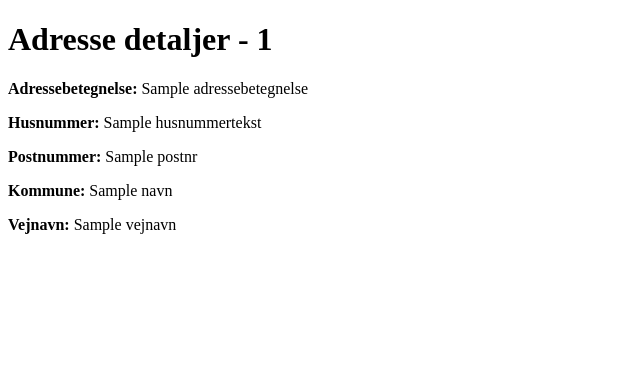
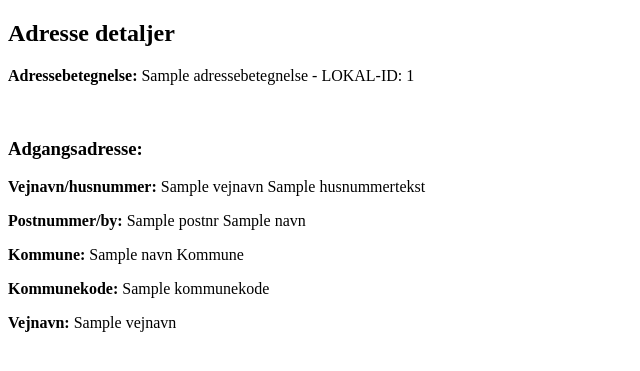
Before and after one commit to MagnusM302/ApiService, a Flask app: template templates/address_details.html in a window 1280 px wide. Shown: the part 60-431 px from the top of the page, without its empty margins (0-640 px from the left). Run offline with Flask 3, Linux system fonts and the light colour scheme; the template is opened without the code that fills it: most values are stand-ins (such as "Sample title", 1, 10 or a date in 2020).

```diff
--- a/templates/address_details.html
+++ b/templates/address_details.html
@@ -3,23 +3,32 @@
 {% block content %}
 
 {% if address_details %}
+
   {% for address_detail in address_details %}
-    <h1>Adresse detaljer - {{ address_detail.id_lokalId }} </h1>
+    <h2>Adresse detaljer</h2>
 
-    <p><strong>Adressebetegnelse:</strong> {{ address_detail.adressebetegnelse }}</p>
+    <p><strong>Adressebetegnelse:</strong> {{ address_detail.adressebetegnelse }} - LOKAL-ID: {{ address_detail.id_lokalId }}</p>
+
+    <br>
+    <h3>Adgangsadresse:</h3>
+
     {% if address_detail.husnummer %}
-      <p><strong>Husnummer:</strong> {{ address_detail.husnummer.husnummertekst }}</p>
+      <p><strong>Vejnavn/husnummer:</strong> {{ address_detail.husnummer.navngivenVej.vejnavn }} {{ address_detail.husnummer.husnummertekst }}</p>
     {% endif %}
-    {% if address_detail.postnummer %}
-      <p><strong>Postnummer:</strong> {{ address_detail.postnummer.postnr }}</p>
+
+    {% if address_detail.husnummer.postnummer %}
+      <p><strong>Postnummer/by:</strong> {{ address_detail.husnummer.postnummer.postnr }} {{ address_detail.husnummer.postnummer.navn }}</p>
     {% endif %}
+
     {% if address_detail.husnummer.kommuneinddeling %}
-      <p><strong>Kommune:</strong> {{ address_detail.husnummer.kommuneinddeling.navn }}</p>
+      <p><strong>Kommune:</strong> {{ address_detail.husnummer.kommuneinddeling.navn }} Kommune</p>
+      <p><strong>Kommunekode:</strong> {{ address_detail.husnummer.kommuneinddeling.kommunekode}} </p>
     {% endif %}
-    {% if address_detail.husnummer.navngivenVej %}
+
+    {% if address_detail.husnummer.kommuneinddeling %}
       <p><strong>Vejnavn:</strong> {{ address_detail.husnummer.navngivenVej.vejnavn }}</p>
     {% endif %}
-    <!-- Add more details as needed -->
+
   {% endfor %}
 {% else %}
   <p>No address details found.</p>
```
Also changed, not shown: app.py (+18 -0 lines).
